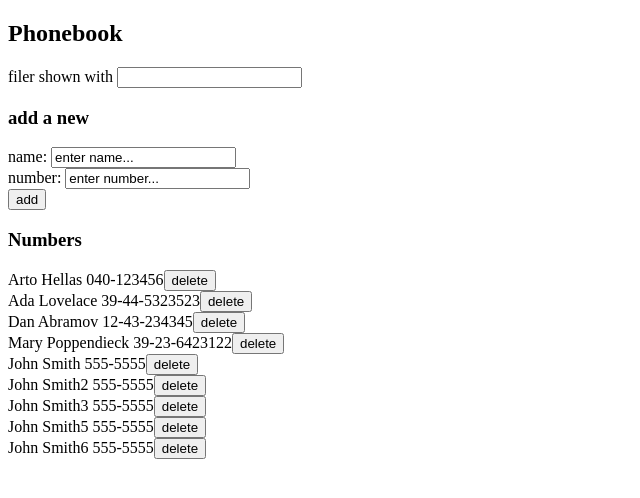
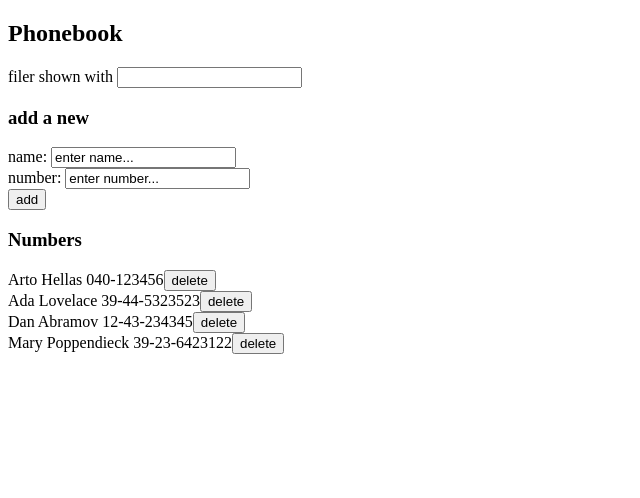
Before and after one commit to jscheu/FullStackOpen, a React (Vite) app in the folder part2/phonebook/: page / in a window 1280 px wide. Shown: the top 498 px of the page, without its empty margins (0-640 px from the left). Built offline with nearby package versions, Linux system fonts and the light colour scheme; data requests are answered from the project's data file.

Commit message:
Finished 2.15

```diff
--- a/part2/phonebook/db.json
+++ b/part2/phonebook/db.json
@@ -19,31 +19,6 @@
       "name": "Mary Poppendieck",
       "number": "39-23-6423122",
       "id": 4
-    },
-    {
-      "name": "John Smith",
-      "number": "555-5555",
-      "id": 5
-    },
-    {
-      "name": "John Smith2",
-      "number": "555-5555",
-      "id": 6
-    },
-    {
-      "name": "John Smith3",
-      "number": "555-5555",
-      "id": 7
-    },
-    {
-      "name": "John Smith5",
-      "number": "555-5555",
-      "id": 8
-    },
-    {
-      "name": "John Smith6",
-      "number": "555-5555",
-      "id": 9
     }
   ]
 }
--- a/part2/phonebook/src/App.jsx
+++ b/part2/phonebook/src/App.jsx
@@ -25,17 +25,7 @@ const NewPersonForm = ({ newName, newNumber, addPerson, handleNameChange, handle
   )
 }
 
-const ContactList = ({ persons }) => {
-  const deletePerson = (id, name) => {
-    const result = window.confirm(`Delete ${name}?`)
-
-    if(result) {
-      //delete from server
-    } else {
-      //do not delete
-    }
-  }
-
+const ContactList = ({ persons, deletePerson }) => {
   return (
     <>
       {persons.map(person =>
@@ -69,8 +59,19 @@ const App = () => {
       number: newNumber
     }
 
-    if (persons.some(person => person.name === newPerson.name)) {
-      alert(`${newPerson.name} is already added to phonebook`)
+    const existingPerson = persons.find(person => person.name === newPerson.name)
+
+    if (existingPerson) {
+      const result = window.confirm(`${newPerson.name} is already added to phonebook, replace the old number with a new one?`)
+
+      if(result) {
+        personService
+          .update(existingPerson.id, newPerson)
+          .then(() => {
+            newPerson['id'] = existingPerson.id
+            setPersons(persons.map(person => (person.id === newPerson.id ? newPerson : person)))
+          })
+      }
     } else {
       personService
         .create(newPerson)
@@ -79,6 +80,16 @@ const App = () => {
           setNewName('enter name...')
           setNewNumber('enter number...')
         })
+    }
+  }
+
+  const deletePerson = (id, name) => {
+    const result = window.confirm(`Delete ${name}?`)
+
+    if(result) {
+      personService
+        .remove(id)
+        .then(() => setPersons(persons.filter(person => person.id !== id)))
     }
   }
 
@@ -106,7 +117,7 @@ const App = () => {
         handleNumberChange={handleNumberChange}
       />
       <h3>Numbers</h3>
-      <ContactList persons={filteredPersons} />
+      <ContactList persons={filteredPersons} deletePerson={deletePerson} />
     </div>
   )
 }
--- a/part2/phonebook/src/services/persons.js
+++ b/part2/phonebook/src/services/persons.js
@@ -16,8 +16,14 @@ const update = (id, newObject) => {
     return request.then(response => response.data)
 }
 
+const remove = (id) => {
+    const request = axios.delete(`${baseUrl}/${id}`)
+    return request.then(response => response.data)
+}
+
 export default {
     getAll,
     create,
-    update
+    update,
+    remove
 }
```
